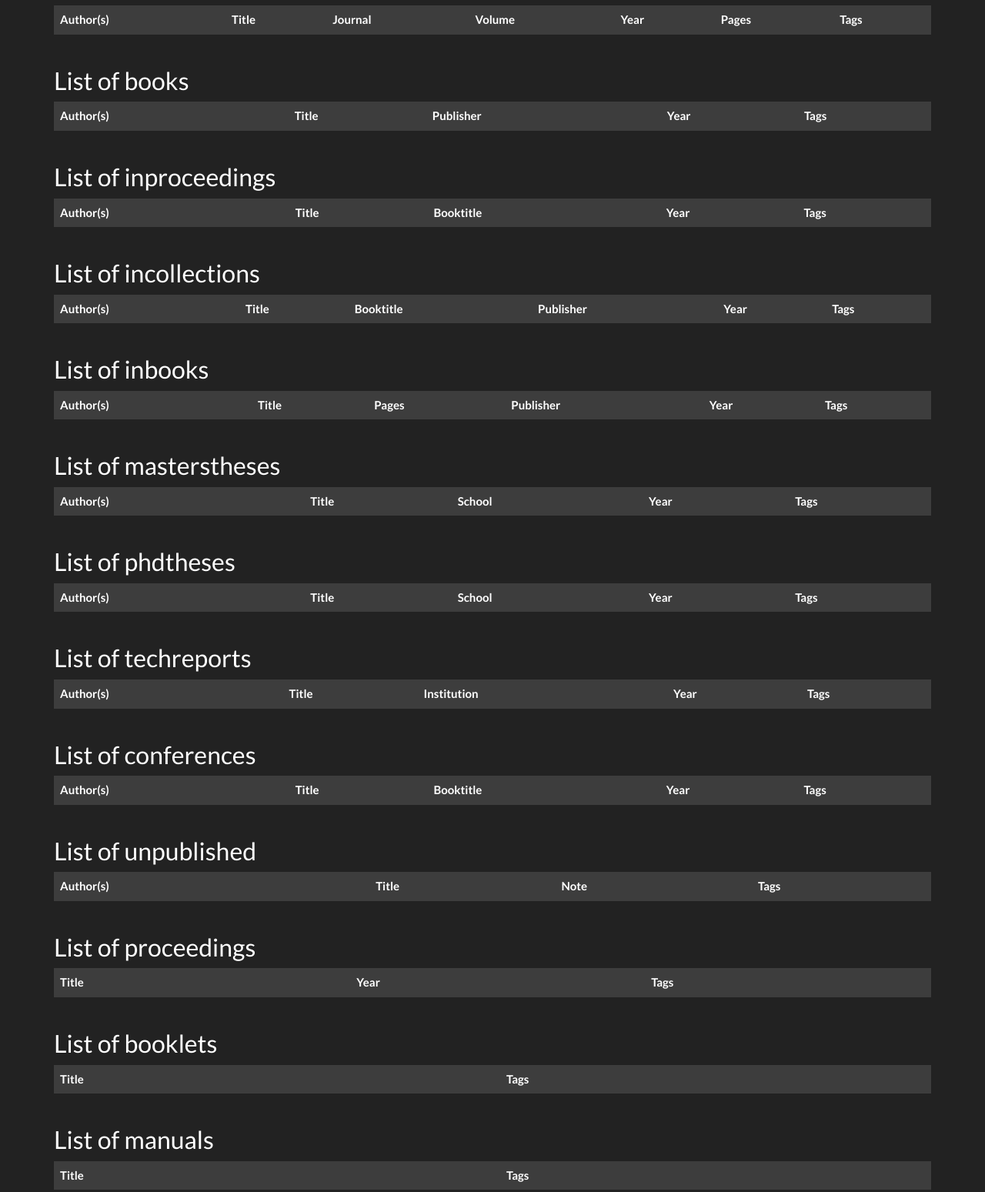
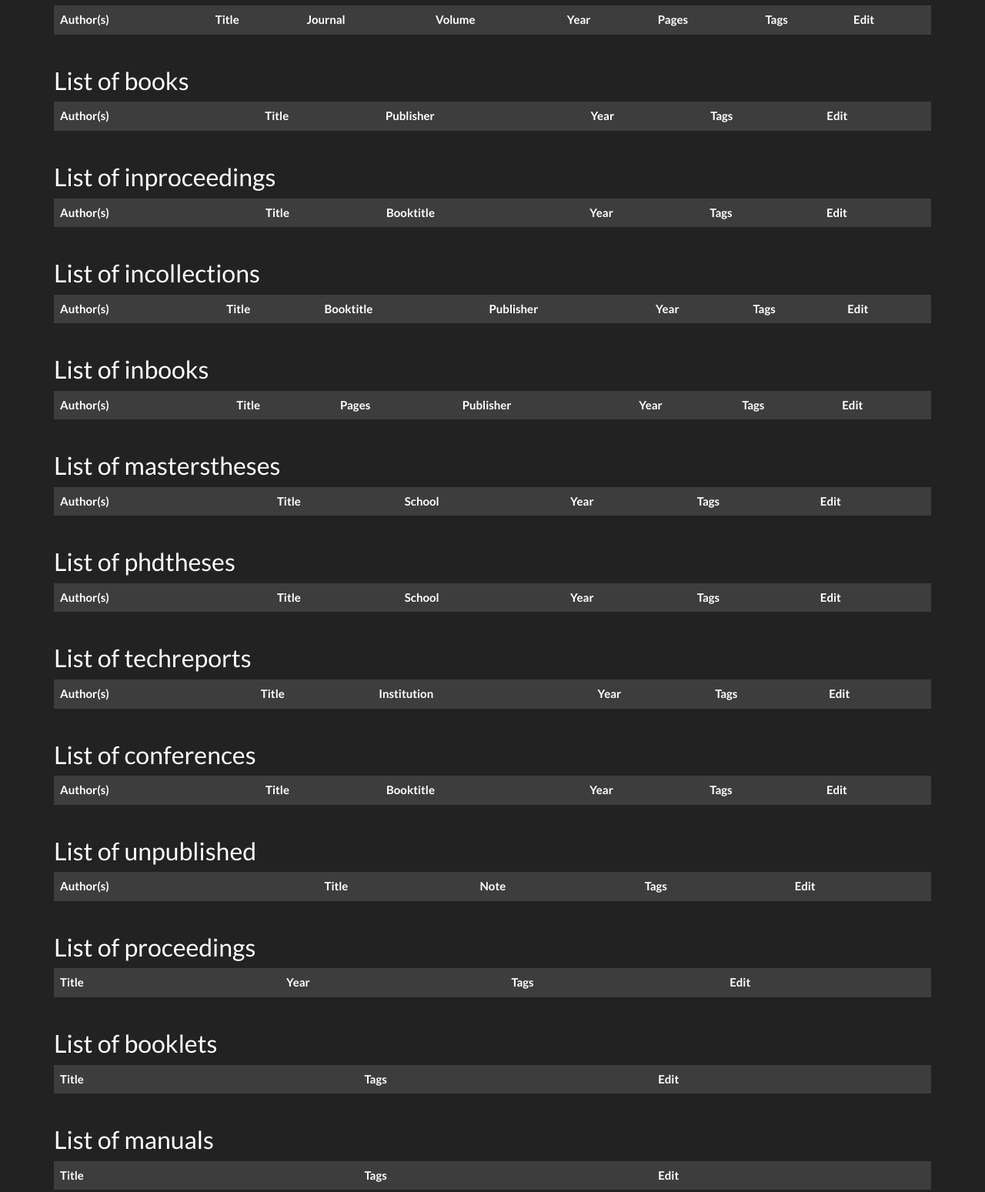
Before and after one commit to Walther/ohtu-miniproject, a website: page static/index.html in a window 1280 px wide. Shown: the part 3003-4552 px from the top of the page at 77% size. Drawn offline with nearby package versions, Linux system fonts and the light colour scheme; no server answers.

Commit message:
Add edit buttons

```diff
--- a/static/client.js
+++ b/static/client.js
@@ -159,6 +159,8 @@ window.onload = function(){
             }
             tags                    = row.insertCell();
             tags.innerHTML          = blob.tags;
+            buttons                 = row.insertCell();
+            buttons.innerHTML       = "<button class='btn btn-default btn-sm'>Edit</button>"
           });
         });
       });
--- a/static/index.html
+++ b/static/index.html
@@ -390,6 +390,7 @@
               <th>Year</th>
               <th>Pages</th>
               <th>Tags</th>
+              <th>Edit</th>
             </tr>
           </table>
         </div>
@@ -403,6 +404,7 @@
               <th>Publisher</th>
               <th>Year</th>
               <th>Tags</th>
+              <th>Edit</th>
             </tr>
           </table>
         </div>
@@ -416,6 +418,7 @@
               <th>Booktitle</th>
               <th>Year</th>
               <th>Tags</th>
+              <th>Edit</th>
             </tr>
           </table>
         </div>
@@ -430,6 +433,7 @@
               <th>Publisher</th>
               <th>Year</th>
               <th>Tags</th>
+              <th>Edit</th>
             </tr>
           </table>
         </div>
@@ -444,6 +448,7 @@
               <th>Publisher</th>
               <th>Year</th>
               <th>Tags</th>
+              <th>Edit</th>
             </tr>
           </table>
         </div>
@@ -457,6 +462,7 @@
               <th>School</th>
               <th>Year</th>
               <th>Tags</th>
+              <th>Edit</th>
             </tr>
           </table>
         </div>
@@ -470,6 +476,7 @@
               <th>School</th>
               <th>Year</th>
               <th>Tags</th>
+              <th>Edit</th>
             </tr>
           </table>
         </div>
@@ -483,6 +490,7 @@
               <th>Institution</th>
               <th>Year</th>
               <th>Tags</th>
+              <th>Edit</th>
             </tr>
           </table>
         </div>
@@ -496,6 +504,7 @@
               <th>Booktitle</th>
               <th>Year</th>
               <th>Tags</th>
+              <th>Edit</th>
             </tr>
           </table>
         </div>
@@ -508,6 +517,7 @@
               <th>Title</th>
               <th>Note</th>
               <th>Tags</th>
+              <th>Edit</th>
             </tr>
           </table>
         </div>
@@ -519,6 +529,7 @@
               <th>Title</th>
               <th>Year</th>
               <th>Tags</th>
+              <th>Edit</th>
             </tr>
           </table>
         </div>
@@ -529,6 +540,7 @@
             <tr>
               <th>Title</th>
               <th>Tags</th>
+              <th>Edit</th>
             </tr>
           </table>
         </div>
@@ -539,6 +551,7 @@
             <tr>
               <th>Title</th>
               <th>Tags</th>
+              <th>Edit</th>
             </tr>
           </table>
         </div>
@@ -548,6 +561,7 @@
           <table class="table table-striped" id="miscs">
             <tr>
               <th>Tags</th>
+              <th>Edit</th>
             </tr>
           </table>
         </div>
```
Lines whose indentation alone changed are shown as unchanged.
